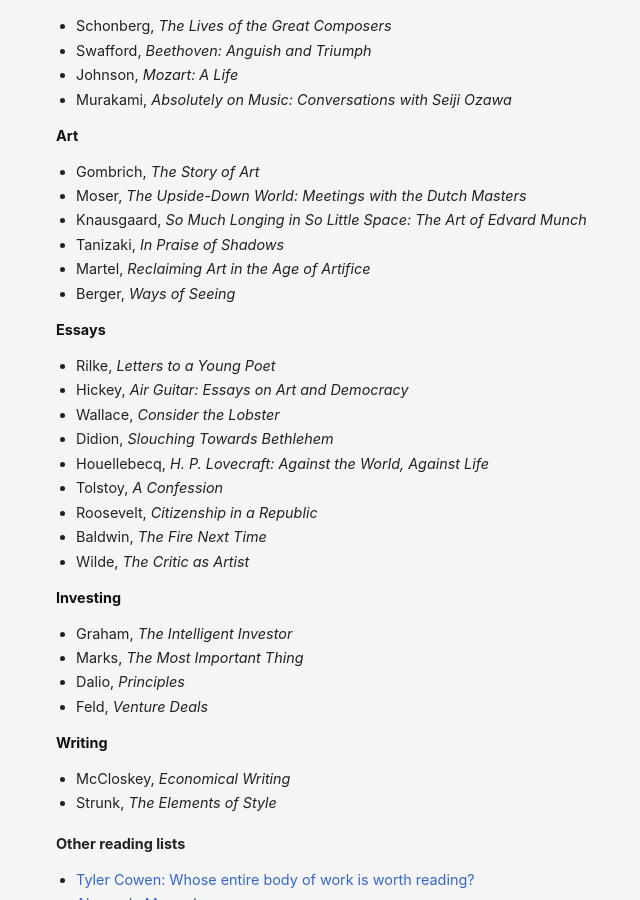
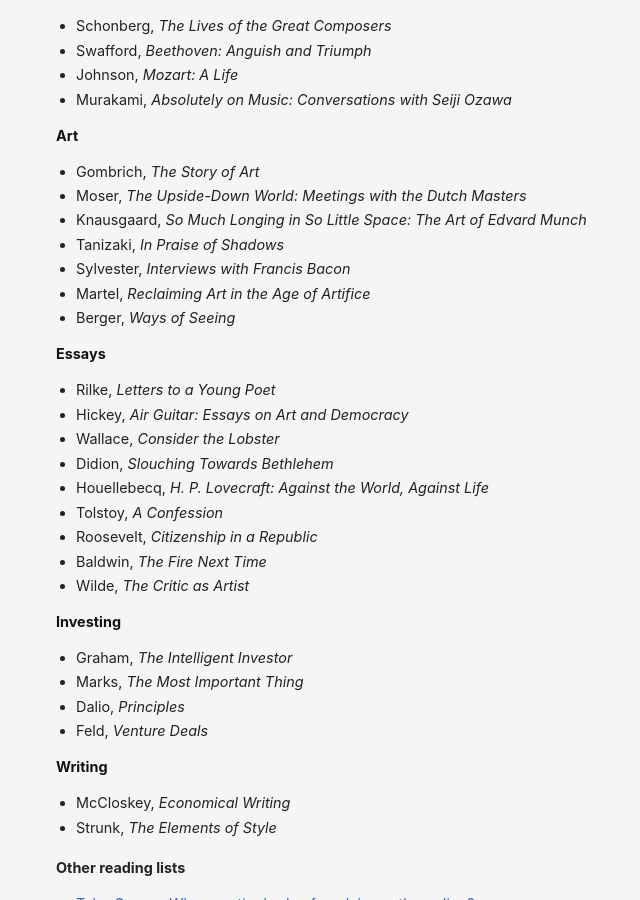
Before and after one commit to danschlz/danschulz.github.io, a Jekyll site: the page built from books.md, in a window 1280 px wide and 900 px high, scrolled down 7171 px. Shown: the whole window, without its empty margins (304-944 px from the left). Built offline with Jekyll 4.4.1, drawn with Linux system fonts in a browser that asks for light colours.

Commit message:
Update books.md

```diff
--- a/books.md
+++ b/books.md
@@ -338,6 +338,7 @@ Jump to:
 - Moser, _The Upside-Down World: Meetings with the Dutch Masters_
 - Knausgaard, _So Much Longing in So Little Space: The Art of Edvard Munch_
 - Tanizaki, _In Praise of Shadows_
+- Sylvester, _Interviews with Francis Bacon_
 - Martel, _Reclaiming Art in the Age of Artifice_
 - Berger, _Ways of Seeing_
 
```
